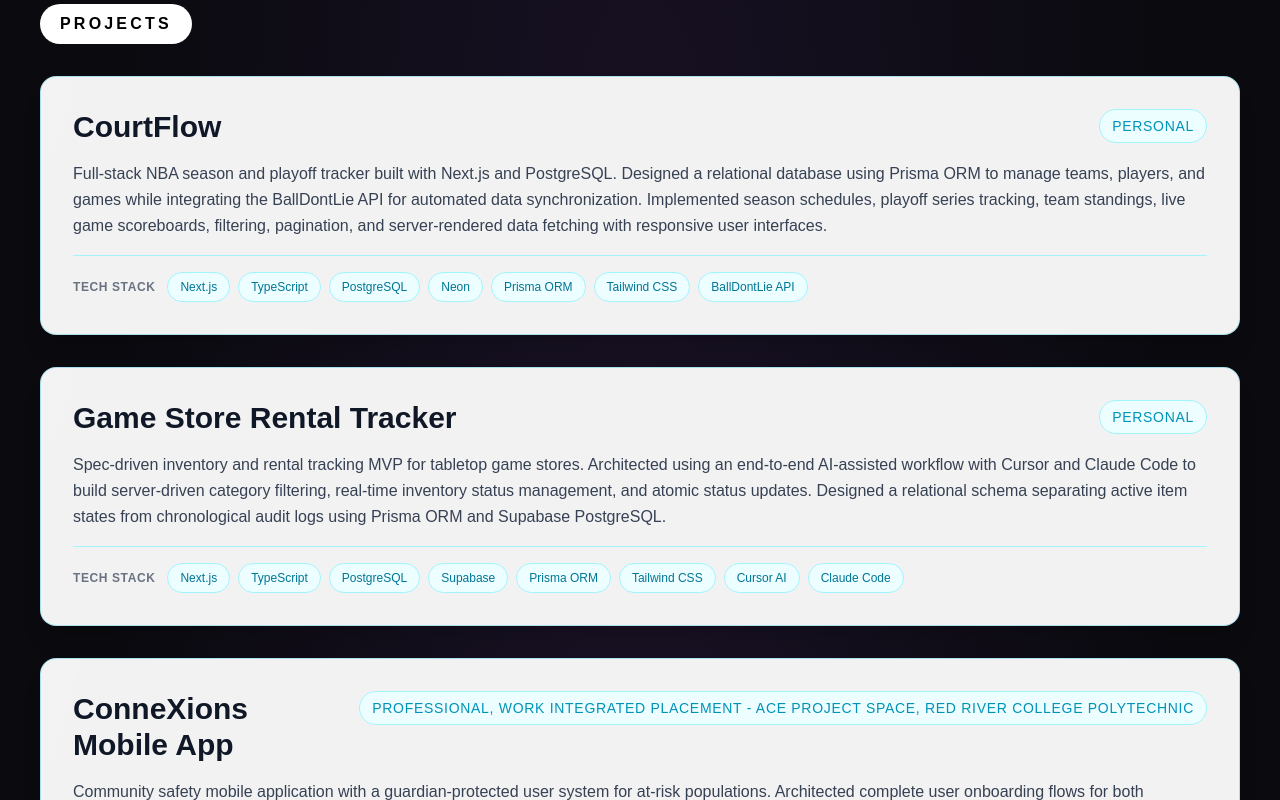
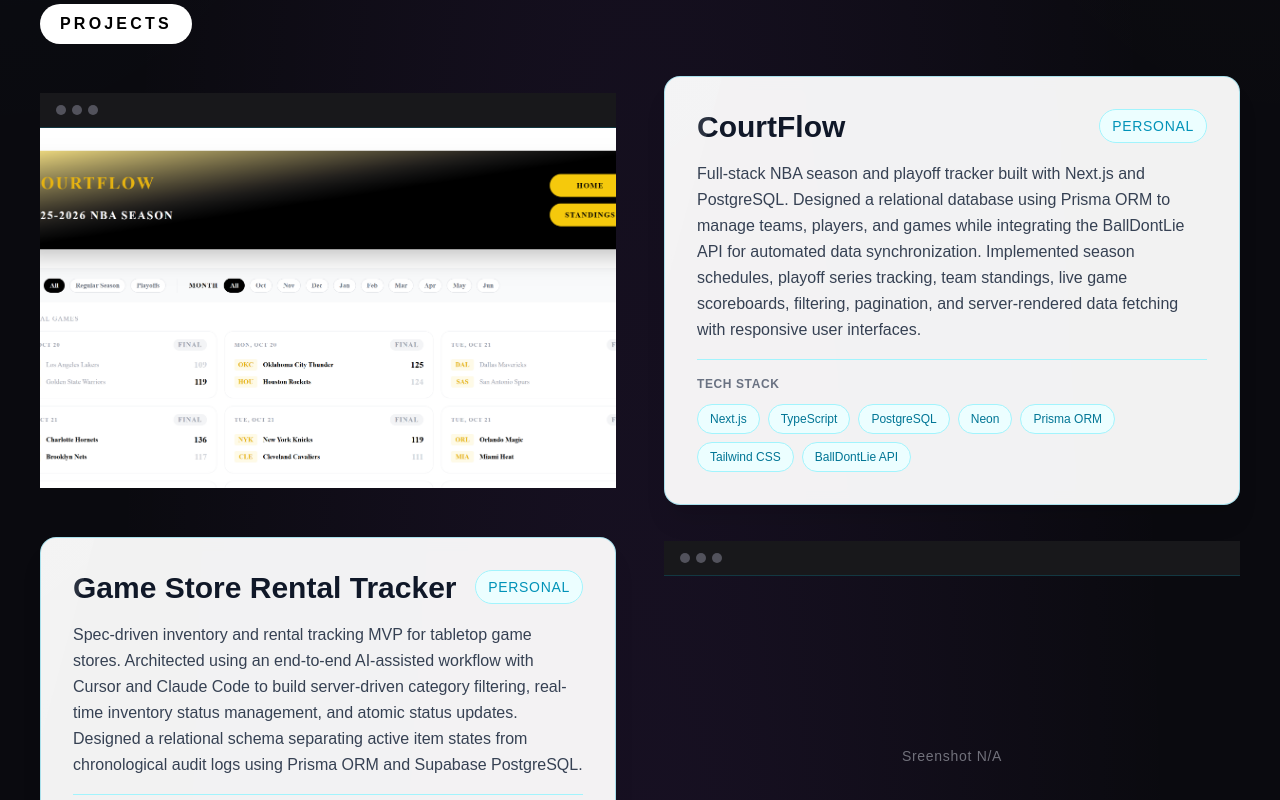
Before and after one commit to zandersantos/zander-santos-portfolio, a Next.js app in the folder zander-santos-portfolio/: page / in a window 1280 px wide. Shown: the part 3700-4500 px from the top of the page. Built offline with nearby package versions, Linux system fonts and the light colour scheme.

Commit message:
Added Project screenshots and alternating layouts

```diff
--- a/zander-santos-portfolio/components/Projects.tsx
+++ b/zander-santos-portfolio/components/Projects.tsx
@@ -76,7 +76,31 @@ const Projects = () => {
           </SectionLabel>
 
           <div className="space-y-8">
-            {projects.map((p) => (
+            {projects.map((p, i) => (
+              <article
+                key={p.title}
+                className="grid items-center gap-8 lg:grid-cols-2 lg:gap-12"
+              >
+                <div className={i % 2 === 1 ? "lg:order-2" : ""}>
+                  <div className ="flex gap-1.5 px-4 py-3 bg-zinc-900 border-b border-cyan-500/20">
+                    <span className="h-2.5 w-2.5 rounded-full bg-zinc-600" />
+                    <span className="h-2.5 w-2.5 rounded-full bg-zinc-600" />
+                    <span className="h-2.5 w-2.5 rounded-full bg-zinc-600" />
+                  </div>
+                  {p.image ? (
+                    <Image
+                      src={p.image}
+                      alt={`${p.title}`}
+                      width={1600}
+                      height={1000}
+                      className="aspect-[16/10] w-full object-cover"
+                    />
+                  ): (
+                    <div className="aspect-[16/10] flex items-center justify-center text-sm uppercas tracking-wider text-zinc-500">
+                      Sreenshot N/A
+                    </div>
+                  )}
+                </div>
                 <div
                   key={p.title}
                   className="skill-card bg-white/95 backdrop-blur-sm border border-cyan-500/30 rounded-2xl p-8 shadow-xl">
@@ -106,6 +130,7 @@ const Projects = () => {
                     </div>
                   </div>
                 </div>
+               </article>
              ))}
             <div className="skill-card bg-white/95 backdrop-blur-sm border border-cyan-500/30 rounded-2xl p-6 shadow-xl">
               <p className="text-lg font-semibold text-cyan-600 pb-2">
```
Lines whose indentation alone changed are shown as unchanged.
